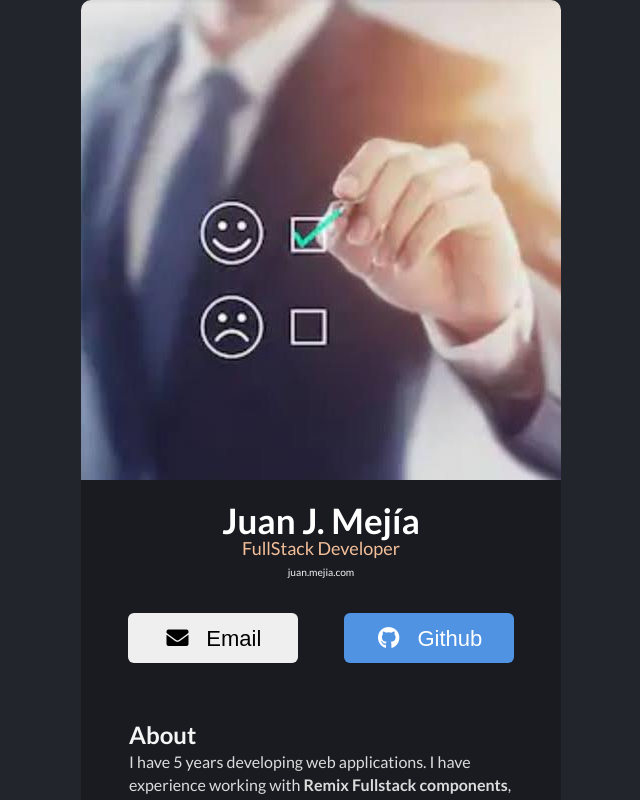
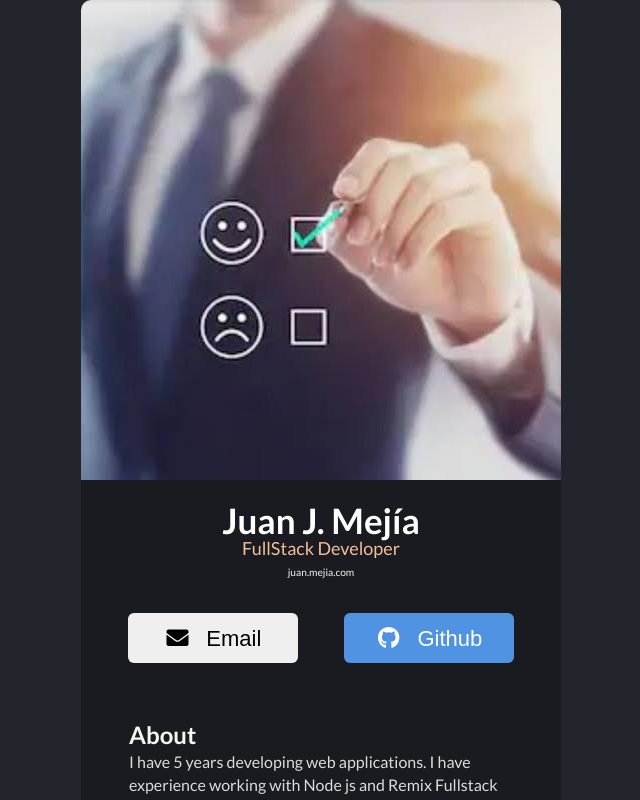
Before and after one commit to imevasoldi/Digital-card, a React (Vite) app: page / in a window 1280 px wide. Shown: the top 800 px of the page, without its empty margins (319-959 px from the left). Built offline with nearby package versions, Linux system fonts and the light colour scheme.

Commit message:
about update

```diff
--- a/src/Components/About.jsx
+++ b/src/Components/About.jsx
@@ -1,7 +1,10 @@
 export default function About(){
     return <div className="about--">
         <h2 style={{margin: "0", color: "#F5F5F5"}}>About</h2>
-        <p style={{color: "#DCDCDC"}}>I have 5 years developing web applications. I have experience working with <strong>Remix Fullstack components</strong>, code standardization and automated version control.
+        <p style={{color: "#DCDCDC"}}>I have 5 years developing web applications. I have experience working with
+Node js and Remix Fullstack components, code standardization and
+automated version control. Additionally, I have worked with tools such as Jira,
+Clickup, Figma, Postman, git and github.
         </p>
     </div>
 }
```
